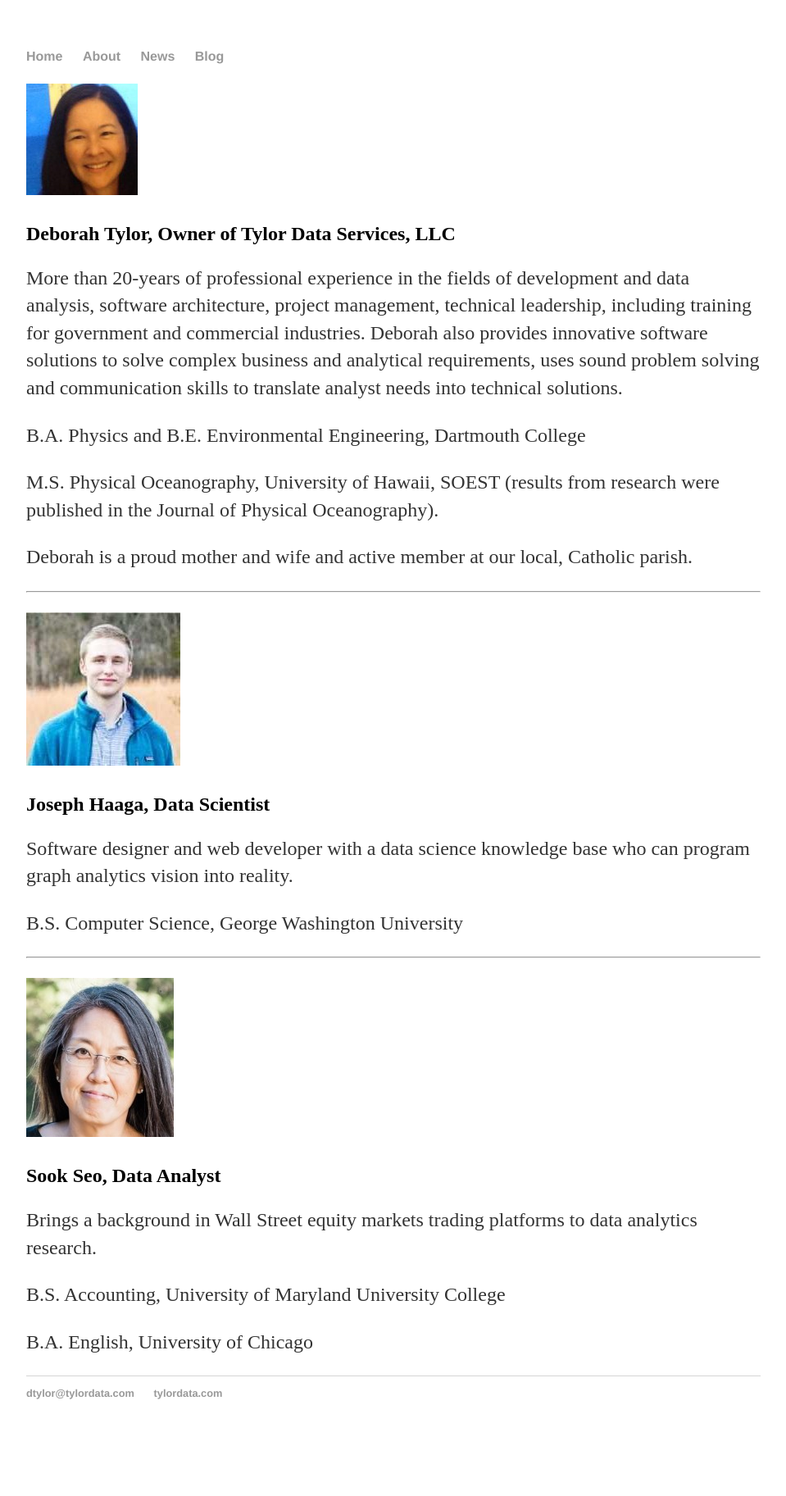
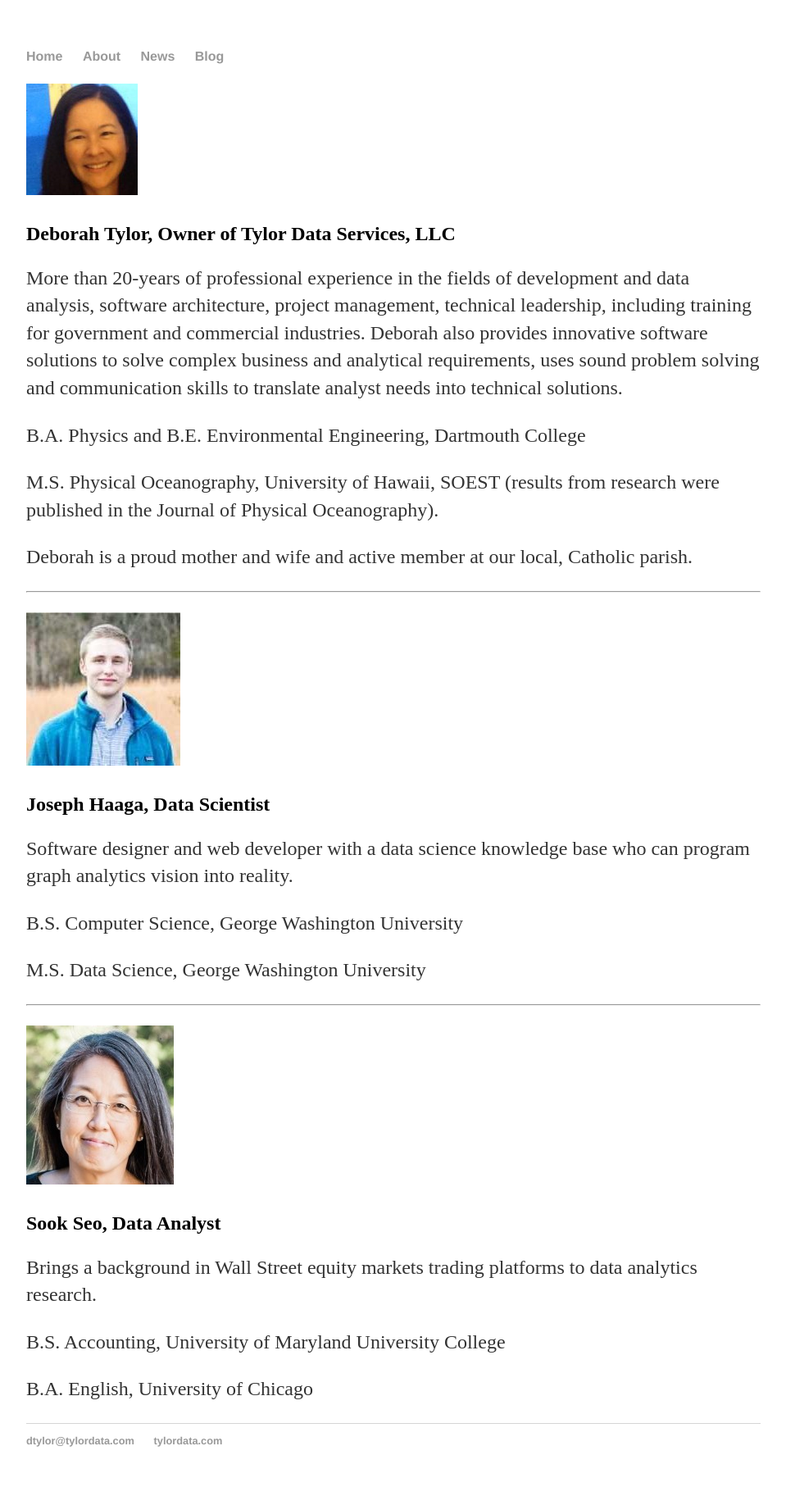
Before and after one commit to dtylor/dtylor.github.io, a Jekyll site: the page built from about.md, in a window 1280 px wide. Shown: the whole page at 82% size, without its empty margins (160-1119 px from the left). Built offline with Jekyll 4.4.1, drawn with Linux system fonts in a browser that asks for light colours; before the commit the page ends 1767 px from its top, so only the background shows below that.

Commit message:
Update about.md

```diff
--- a/about.md
+++ b/about.md
@@ -21,6 +21,8 @@ Software designer and web developer with a data science knowledge base who can p
 
 B.S. Computer Science, George Washington University
 
+M.S. Data Science, George Washington University
+
 ---
 
 
```
